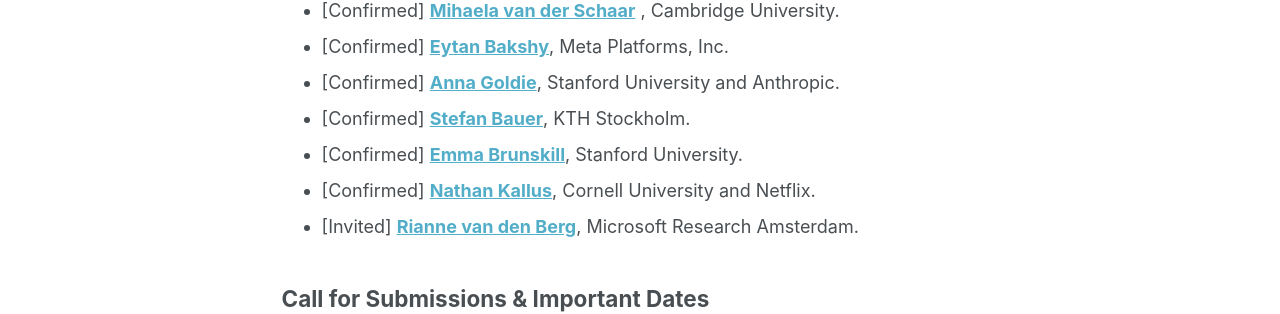
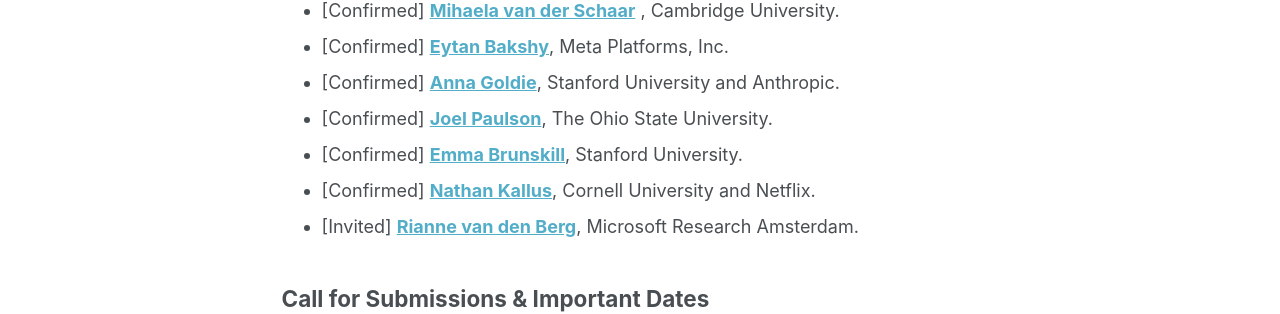
Before and after one commit to realworldml/neurips2023, a Jekyll site: the page built from _pages/about.md, in a window 1280 px wide. Shown: the part 590-904 px from the top of the page. Built offline with Jekyll 4.4.1, drawn with Linux system fonts in a browser that asks for light colours.

Commit message:
update about page

```diff
--- a/_pages/about.md
+++ b/_pages/about.md
@@ -20,7 +20,7 @@ Invited Speakers
 * [Confirmed] **[Mihaela van der Schaar](https://www.vanderschaar-lab.com/)** , Cambridge University.
 * [Confirmed] **[Eytan Bakshy](https://eytan.github.io/)**, Meta Platforms, Inc.
 * [Confirmed] **[Anna Goldie](https://www.annagoldie.com/)**, Stanford University and Anthropic.
-* [Confirmed] **[Stefan Bauer](https://www.kth.se/profile/baue)**, KTH Stockholm.
+* [Confirmed] **[Joel Paulson](https://cbe.osu.edu/joel-paulson-laboratory-advanced-optimization-and-control)**, The Ohio State University.
 * [Confirmed] **[Emma Brunskill](https://cs.stanford.edu/people/ebrun/)**, Stanford University.
 * [Confirmed] **[Nathan Kallus](https://nathankallus.com/)**, Cornell University and Netflix.
 * [Invited] **[Rianne van den Berg](https://www.microsoft.com/en-us/research/people/rvandenberg/)**, Microsoft Research Amsterdam.
```
